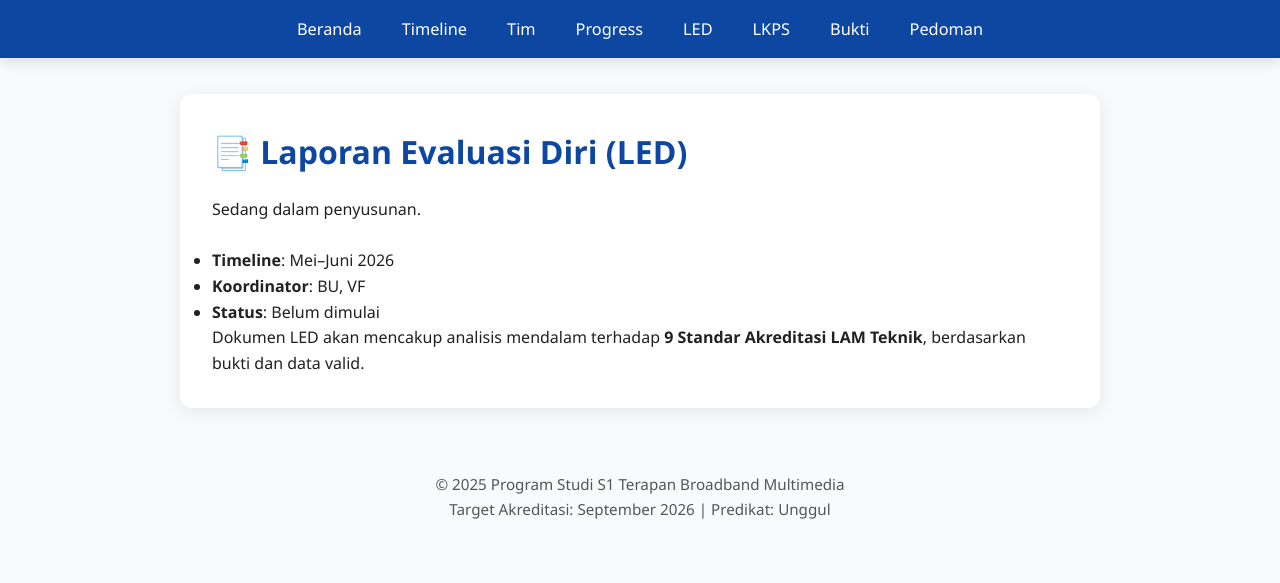
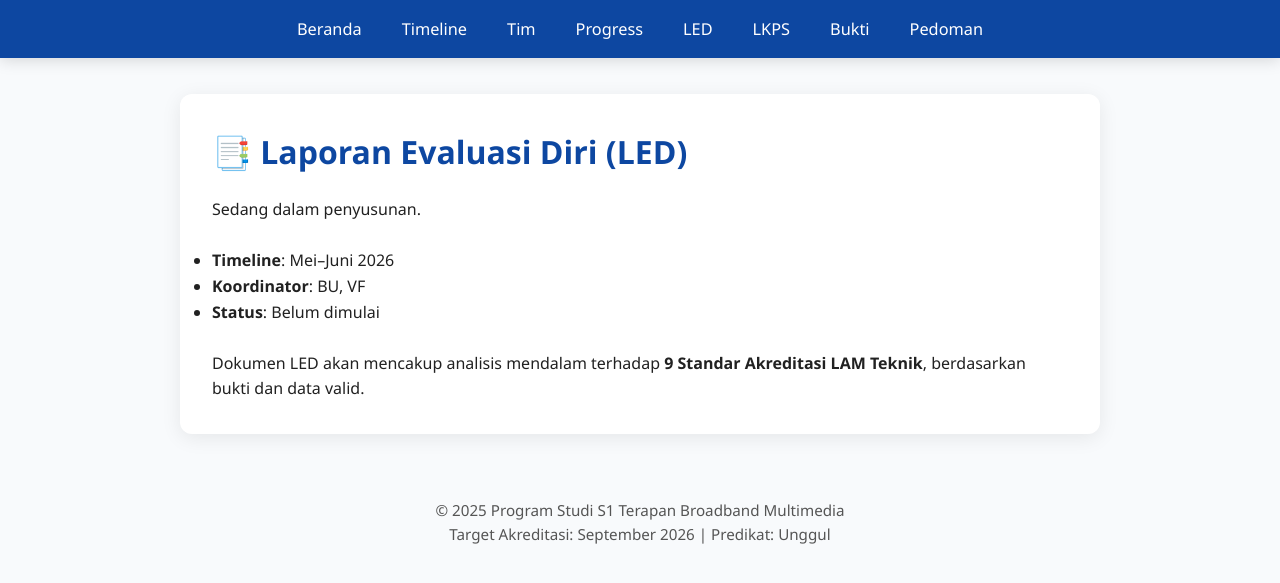
Before and after one commit to portal-psbm/aksibm-26, a Jekyll site: the page built from led.md, in a window 1280 px wide. Shown: the top 583 px of the page. Built offline with Jekyll 4.4.1, drawn with Linux system fonts in a browser that asks for light colours.

Commit message:
Update LED

```diff
--- a/led.md
+++ b/led.md
@@ -10,6 +10,6 @@ Sedang dalam penyusunan.<br><br>
 
 - **Timeline**: Mei–Juni 2026
 - **Koordinator**: BU, VF
-- **Status**: Belum dimulai
+- **Status**: Belum dimulai <br><br>
 
 > Dokumen LED akan mencakup analisis mendalam terhadap **9 Standar Akreditasi LAM Teknik**, berdasarkan bukti dan data valid.
```
